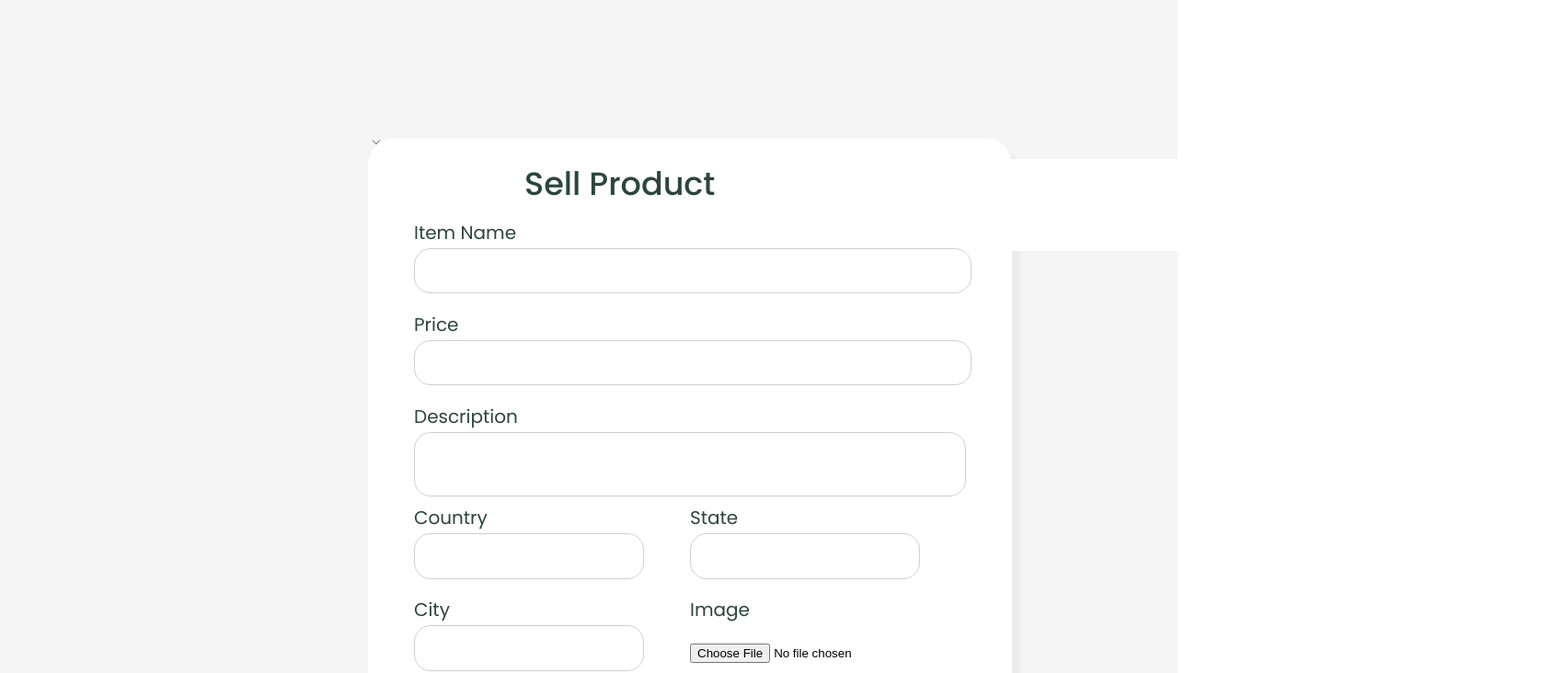
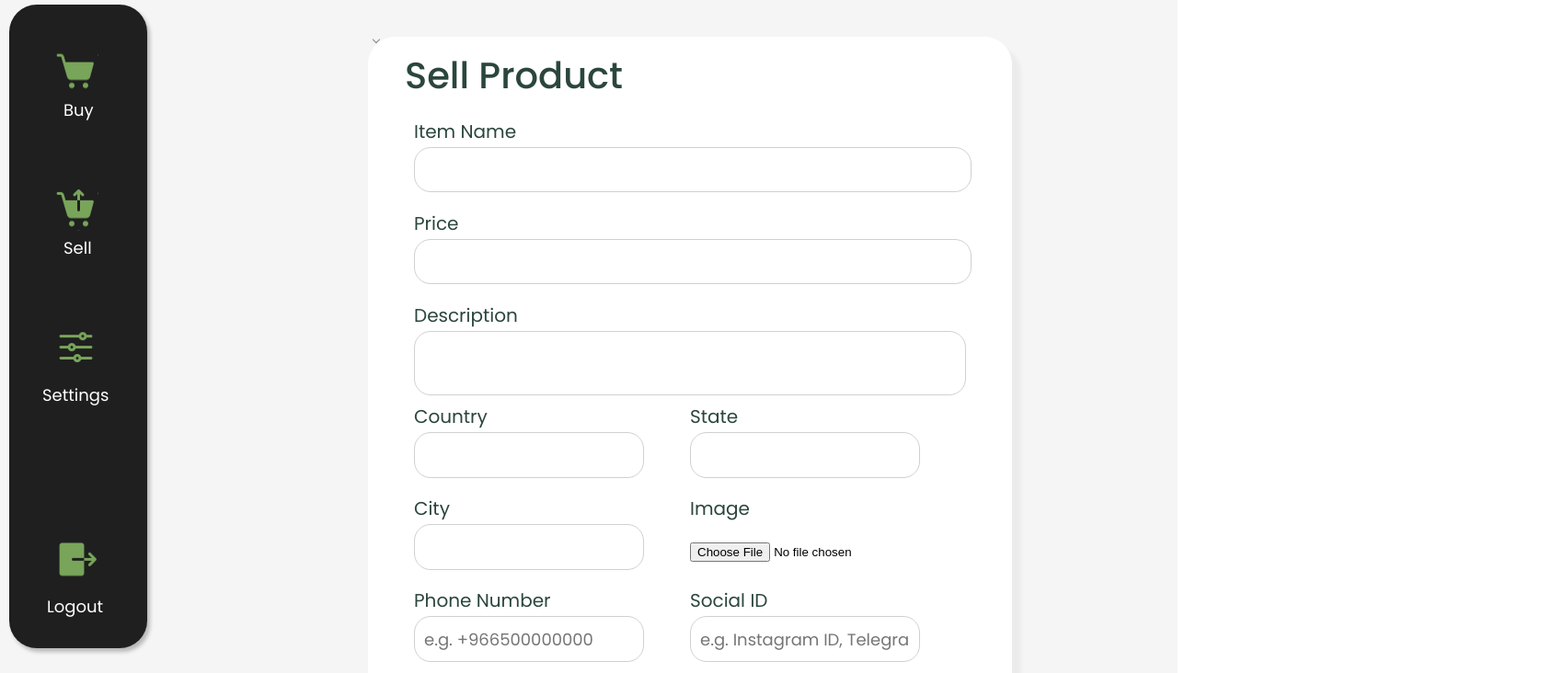
Before and after one commit to Kash4511/Aurora, a React (Vite) app in the folder Frontend/App/: page /sell in a window 1280 px wide. Shown: the top 732 px of the page at 92% size, 1700 px wide, since content can reach past the window. Built offline with nearby package versions, Linux system fonts and the light colour scheme.

Commit message:
changes in sell UI

```diff
--- a/Frontend/App/src/Css/dash.css
+++ b/Frontend/App/src/Css/dash.css
@@ -136,9 +136,9 @@ line-height: normal;
 height: 100px;
 flex-shrink: 0;
 background: #ffffff;
-margin-left:120px;
+margin-left:170px;
 position: absolute;
-
+z-index: -10;
 }
 #A{
     color: #2B463C;
--- a/Frontend/App/src/Css/sell.css
+++ b/Frontend/App/src/Css/sell.css
@@ -20,7 +20,7 @@
     box-shadow: 10px 10px 4px 0px rgba(0, 0, 0, 0.04);
     position: absolute;
     left: 400px;
-    top: 150px;
+    top: 40px;
 
 }
 #search-bar {
@@ -29,20 +29,21 @@ height: 65px;
 
 border-radius: 47px;
 background: #262525;
-left: 390px;
-top: 50px;
+left: 490px;
+top: 100px;
 position: absolute;
 }
-#title {
-    color: #2B463C;
-font-family: Poppins;
-font-size: 35px;
-font-style: normal;
-font-weight: 500;
-line-height: normal;
-left: 50px;
-position: absolute;
+#title1 {
+  color: #2B463C;
+  font-family: Poppins;
+  font-size: 40px;
+  font-weight: 500;
+  position: absolute;
+  top: 25px;
+  left: 440px;
+  z-index: 1;
 }
+
 #sell-item {
     width: 600px;
 height: 45px;
@@ -335,3 +336,136 @@ position: absolute;
 .PhoneInputCountryIcon {
   display: none;
 }
+#sell-nav {
+  position: sticky;
+  top: 5px;               /* Distance from the top */
+  width: 150px;
+  height: 700px;
+  flex-shrink: 0;
+  border-radius: 30px;
+  background: #1F1F1F;
+  box-shadow: 3px 4px 4px 0px rgba(0, 0, 0, 0.25);
+  left: 10px;
+}
+#sell-item {
+    color: #000;
+font-family: Poppins;
+font-size: 13.9px;
+font-style: normal;
+/* font-weight: 500; */
+line-height: normal;
+}
+#sell-buy {
+    background-image: url('../assets/Shopping Cart.svg');
+    width: 47px;
+    height: 47px;
+    flex-shrink: 0;
+    left: 50px;
+    position: absolute;
+    top:50px;
+
+}
+#sell-buy-button
+{
+    top:50px;
+    left:3px;
+    position:absolute;
+    border: none;
+    outline: none;
+    border-radius: 10px;
+    color:#fff;
+    background-color: #1F1F1F;
+    font-family: Poppins;
+font-size: 18px;
+font-style: normal;
+/* font-weight: 500; */
+line-height: normal;
+
+
+}
+#sell-sell {
+    background-image: url('../assets/Return Purchase.svg');
+    width: 47px;
+    height: 47px;
+    flex-shrink: 0;
+    left: 50px;
+    position: absolute;
+    top:200px;
+
+}
+#sell-sell-button
+{
+    top:50px;
+    left:3px;
+    position:absolute;
+    border: none;
+    outline: none;
+    border-radius: 10px;
+    color:#fff;
+    background-color: #1F1F1F;
+    font-family: Poppins;
+font-size: 18px;
+font-style: normal;
+/* font-weight: 500; */
+line-height: normal;
+
+
+}
+
+#sell-set {
+    background-image: url('../assets/slider.svg');
+    width: 47px;
+    height: 47px;
+    flex-shrink: 0;
+    left: 50px;
+    position: absolute;
+    top:350px;
+
+}
+#sell-set-button
+{
+    top:60px;
+    left:-20px;
+    position:absolute;
+    border: none;
+    outline: none;
+    border-radius: 10px;
+    color:#fff;
+    background-color: #1F1F1F;
+    font-family: Poppins;
+font-size: 18px;
+font-style: normal;
+/* font-weight: 500; */
+line-height: normal;
+
+
+}
+
+#sell-log {
+    background-image: url('../assets/Logout.svg');
+    width: 47px;
+    height: 47px;
+    flex-shrink: 0;
+    left: 50px;
+    position: absolute;
+    top:580px;
+
+}
+#sell-log-button
+{
+    top:60px;
+    left:-15px;
+    position:absolute;
+    border: none;
+    outline: none;
+    border-radius: 10px;
+    color:#fff;
+    background-color: #1F1F1F;
+    font-family: Poppins;
+font-size: 18px;
+font-style: normal;
+/* font-weight: 500; */
+line-height: normal;
+
+
+}
--- a/Frontend/App/src/dash.jsx
+++ b/Frontend/App/src/dash.jsx
@@ -119,9 +119,9 @@ function Dash() {
     >
         <motion.h1
         id='A'
-           initial={{ opacity: 0, x: -50 }}
-            animate={{ opacity: 1, x: 0 }}
-            transition={{ duration: 0.8, ease: 'easeOut' }}
+           initial={{ opacity: 0, scale: 0.8 }}
+            animate={{ opacity: 1, scale: 1 }}
+            transition={{ duration: 1, ease: 'easeOut' }}
 
         >Aurora
 
--- a/Frontend/App/src/sell.jsx
+++ b/Frontend/App/src/sell.jsx
@@ -4,7 +4,7 @@ import { motion } from 'framer-motion';
 import './Css/sell.css';
 import PhoneInput from 'react-phone-number-input';
 import 'react-phone-number-input/style.css';
-
+import { useNavigate } from 'react-router-dom';
 
 async function refreshAccessToken() {
   try {
@@ -24,6 +24,7 @@ async function refreshAccessToken() {
 }
 
 function Sell() {
+  const navigator = useNavigate();
   const [itemName, setItemName] = useState('');
   const [itemPrice, setItemPrice] = useState('');
   const [itemDescription, setItemDescription] = useState('');
@@ -47,7 +48,7 @@ function Sell() {
     formData.append('city', city);
     formData.append('image', image);
     formData.append('phone_number', phoneNumber);
-    formData.append('social_ID', socialID); // Make sure backend expects this exact name
+    formData.append('social_ID', socialID);
 
     try {
       await axios.post('http://127.0.0.1:8000/sell/', formData, {
@@ -82,9 +83,90 @@ function Sell() {
 
   return (
     <motion.div className="background">
+      {/* Navigation Bar */}
+      <motion.div
+        id="sell-nav"
+        initial={{ opacity: 0, x: -100 }}
+        animate={{ opacity: 1, x: 0 }}
+        transition={{ duration: 0.8, ease: 'easeOut' }}
+      >
+        <motion.div
+          id="sell-buy"
+          initial={{ opacity: 0, x: -100 }}
+          animate={{ opacity: 1, x: 0 }}
+          transition={{ duration: 0.8, ease: 'easeOut' }}
+        >
+          <motion.button
+            id="sell-buy-button"
+            initial={{ opacity: 0, x: -100 }}
+            animate={{ opacity: 1, x: 0 }}
+            transition={{ duration: 0.8, ease: 'easeOut' }}
+            onClick={() => navigator('/dash')}
+          >
+            Buy
+          </motion.button>
+        </motion.div>
+        <motion.div
+          id="sell-sell"
+          initial={{ opacity: 0, x: -100 }}
+          animate={{ opacity: 1, x: 0 }}
+          transition={{ duration: 0.8, ease: 'easeOut' }}
+        >
+          <motion.button
+            id="sell-sell-button"
+            initial={{ opacity: 0, x: -100 }}
+            animate={{ opacity: 1, x: 0 }}
+            transition={{ duration: 0.8, ease: 'easeOut' }}
+            onClick={() => navigator('/sell')}
+          >
+            Sell
+          </motion.button>
+        </motion.div>
+        <motion.div
+          id="sell-set"
+          initial={{ opacity: 0, x: -100 }}
+          animate={{ opacity: 1, x: 0 }}
+          transition={{ duration: 0.8, ease: 'easeOut' }}
+        >
+          <motion.button
+            id="sell-set-button"
+            initial={{ opacity: 0, x: -100 }}
+            animate={{ opacity: 1, x: 0 }}
+            transition={{ duration: 0.8, ease: 'easeOut' }}
+          >
+            Settings
+          </motion.button>
+        </motion.div>
+        <motion.div
+          id="sell-log"
+          initial={{ opacity: 0, x: -100 }}
+          animate={{ opacity: 1, x: 0 }}
+          transition={{ duration: 0.8, ease: 'easeOut' }}
+        >
+          <motion.button
+            id="sell-log-button"
+            initial={{ opacity: 0, x: -100 }}
+            animate={{ opacity: 1, x: 0 }}
+            transition={{ duration: 0.8, ease: 'easeOut' }}
+            onClick={() => navigator('/')}
+          >
+            Logout
+          </motion.button>
+
+        </motion.div>
+      </motion.div>
+
+      {/* Sell Form */}
+      <motion.h1
+  id="title1"
+  initial={{ opacity: 0, y: -20 }}
+  animate={{ opacity: 1, y: 0 }}
+  transition={{ duration: 0.6, ease: 'easeOut' }}
+>
+  Sell Product
+</motion.h1>
+
       <motion.form id="form" onSubmit={handleSubmit}>
-        <motion.h1 id="title">Sell Product</motion.h1>
-
         <motion.input
           id="sell-item"
           type="text"
@@ -142,7 +224,7 @@ function Sell() {
           id="sell-phone"
           placeholder="e.g. +966500000000"
           international
-  defaultCountry= {null} // or any preferred default
+          defaultCountry={null}
           countryCallingCodeEditable={true}
           value={phoneNumber}
           onChange={setPhoneNumber}
```
Lines whose indentation alone changed are shown as unchanged.
